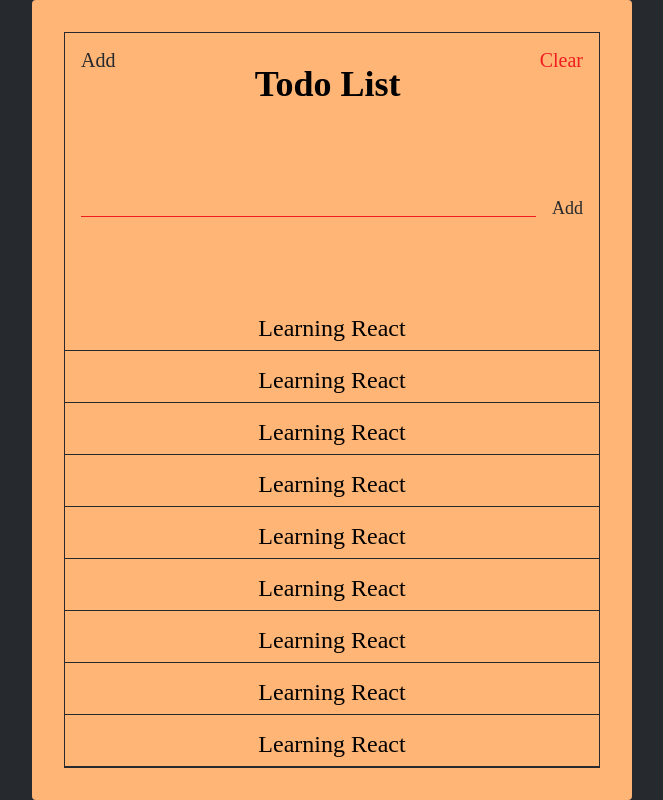
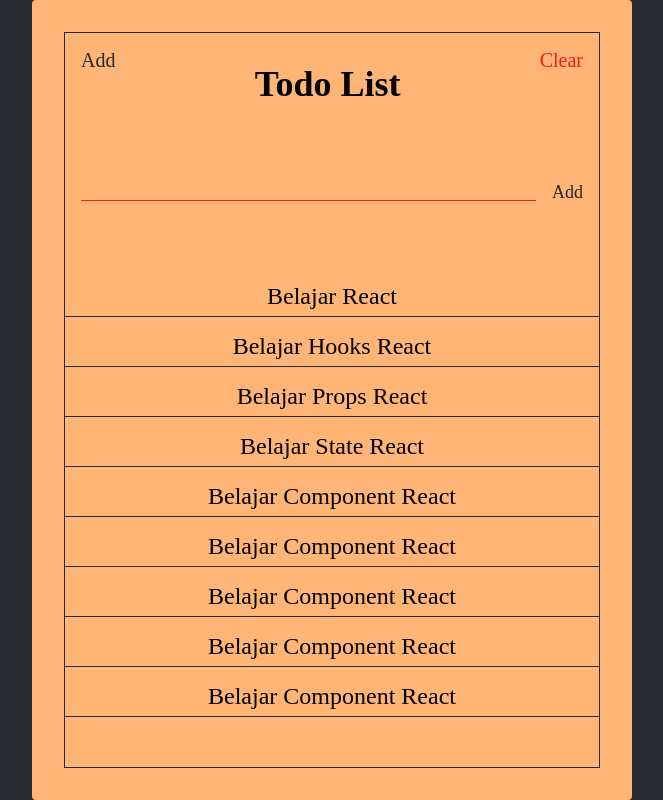
Before and after one commit to Indraawagin/react-todolist, a React (Create React App) app: page / in a window 1280 px wide. Shown: the whole page, without its empty margins (308-971 px from the left). Built offline with nearby package versions, Linux system fonts and the light colour scheme.

Commit message:
Create Todolist page and Todo Component

```diff
--- a/src/App.css
+++ b/src/App.css
@@ -55,7 +55,7 @@
 }
 
 .header-title {
-  flex: auto;
+  flex: 1;
   text-align: center;
   font-size: 3.6rem;
   font-family: "Gloria Hallelujah", cursive;
@@ -92,7 +92,7 @@
   background: unset;
   border: unset;
   padding: 0 64px;
-  flex: auto;
+  flex: 1;
   border-bottom: 1px solid var(--main-red-color);
   outline: unset;
   font-family: "Gloria Hallelujah", cursive;
@@ -119,12 +119,13 @@
 .todos {
   display: flex;
   flex-direction: column;
+  min-height: 500px;
 }
 
 .todo {
   position: relative;
-  flex: auto 0 auto;
-  min-height: 36px;
+  flex: 1 0 auto;
+  max-height: 34px;
   margin: 16px 0 0;
   font-family: "Gloria Hallelujah", cursive;
   font-size: 24px;
@@ -133,6 +134,8 @@
 }
 
 .todo-text {
+  width: 100%;
+  height: 50px;
   position: absolute;
   left: 50%;
   transform: translate(-50%);
--- a/src/App.js
+++ b/src/App.js
@@ -1,18 +1,9 @@
 import React from "react";
 import "./App.css";
-import Paper from "./Components/Paper";
-import Header from "./Components/Header";
-import TodoForm from "./Components/TodoForm";
-import Todos from "./Components/Todos";
+import TodoList from "./Pages/TodoList";
 
 function App() {
-  return (
-    <Paper>
-      <Header />
-      <TodoForm />
-      <Todos />
-    </Paper>
-  );
+  return <TodoList />;
 }
 
 export default App;
--- /dev/null
+++ b/src/Components/Todo.jsx
@@ -0,0 +1,16 @@
+import React from "react";
+import PropTypes from "prop-types";
+
+const Todo = (props) => {
+  return (
+    <div className="todo">
+      <span className="todo-text">{props.text}</span>
+    </div>
+  );
+};
+
+Todo.propTypes = {
+  text: PropTypes.string.isRequired,
+};
+
+export default Todo;
--- a/src/Components/Todos.jsx
+++ b/src/Components/Todos.jsx
@@ -1,36 +1,42 @@
 import React from "react";
+import Todo from "./Todo";
 
 const Todos = (props) => {
+  const todos = [
+    {
+      text: "Belajar React",
+    },
+    {
+      text: "Belajar Hooks React ",
+    },
+    {
+      text: "Belajar Props React",
+    },
+    {
+      text: "Belajar State React",
+    },
+    {
+      text: "Belajar Component React",
+    },
+    {
+      text: "Belajar Component React",
+    },
+    {
+      text: "Belajar Component React",
+    },
+    {
+      text: "Belajar Component React",
+    },
+    {
+      text: "Belajar Component React",
+    },
+  ];
+
   return (
     <section className="todos">
-      {" "}
-      <div className="todo">
-        <span className="todo-text">Learning React</span>
-      </div>
-      <div className="todo">
-        <span className="todo-text">Learning React</span>
-      </div>
-      <div className="todo">
-        <span className="todo-text">Learning React</span>
-      </div>
-      <div className="todo">
-        <span className="todo-text">Learning React</span>
-      </div>
-      <div className="todo">
-        <span className="todo-text">Learning React</span>
-      </div>
-      <div className="todo">
-        <span className="todo-text">Learning React</span>
-      </div>
-      <div className="todo">
-        <span className="todo-text">Learning React</span>
-      </div>
-      <div className="todo">
-        <span className="todo-text">Learning React</span>
-      </div>
-      <div className="todo">
-        <span className="todo-text">Learning React</span>
-      </div>
+      {todos.map((todo) => {
+        return <Todo text={todo.text} />;
+      })}
     </section>
   );
 };
--- /dev/null
+++ b/src/Pages/TodoList.jsx
@@ -0,0 +1,17 @@
+import React from "react";
+import Paper from "../Components/Paper";
+import Header from "../Components/Header";
+import TodoForm from "../Components/TodoForm";
+import Todos from "../Components/Todos";
+
+const TodoList = (props) => {
+  return (
+    <Paper>
+      <Header />
+      <TodoForm />
+      <Todos />
+    </Paper>
+  );
+};
+
+export default TodoList;
```
